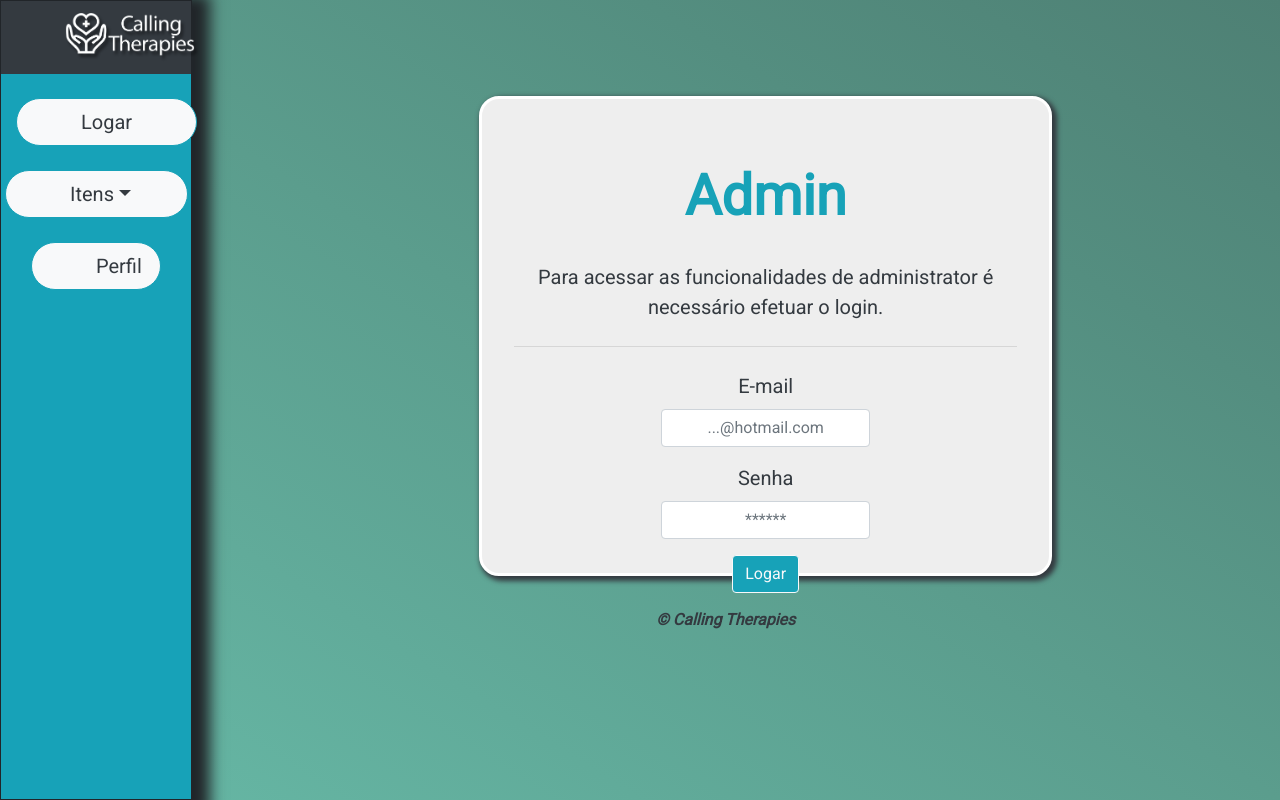
After one commit to terrotar/OPE, a Flask app: page /admin/ in a window 1280 px wide. The commit adds this page. Run offline with Flask 2, Linux system fonts and the light colour scheme; some libraries are stand-ins or nearby versions.

Commit message:
Criado homepage protótipo da rota admin; Inserido na pasta Documents script de queries usadas normalmente para o desenvolvimento

```diff
--- a/app/blueprints/admin/routes.py
+++ b/app/blueprints/admin/routes.py
@@ -16,15 +16,15 @@ import requests
 # Blueprint admin
 admin = Blueprint('admin', __name__,
                   url_prefix="/admin",
-                  template_folder="../../html_teste",
-                  static_folder="../../estaticos_teste")
+                  template_folder="../../templates",
+                  static_folder="../../estatic")
 
 
-# URL homepage/login of table Admin/funcionario
+# URL homepage admin
 @admin.route('/', methods=['GET', 'POST'])
 def index():
     if(request.method == 'GET'):
-        return render_template('index_admin.html')
+        return render_template('admin/admin.html')
     if(request.method == 'POST'):
         email = request.form['email']
         password = request.form['password']
--- /dev/null
+++ b/app/static/css/admin.css
@@ -0,0 +1,56 @@
+
+* {
+    margin-left: 0px !important;
+    margin-right: 0px !important;
+    font-family: 'Roboto', sans-serif !important;
+}
+
+html {
+    height: 100%;
+    font-size: 1rem;
+}
+
+body {
+    /*background-image: linear-gradient(to right top, #17a2b8, #009de1, #008fff, #8c6eff, #ec00d8) !important;*/
+    background-image: linear-gradient(to right top, #67baa7, #61ab9a, #5b9d8d, #548e80, #4e8074);
+    height: 100%;
+    margin: 0;
+    background-repeat: no-repeat;
+    background-attachment: fixed;
+}
+
+.jumbotron-admin {
+    background-color: #eee !important;
+    border: 3px solid #ffffff !important;
+    box-shadow: 3px 3px 5px 2px !important;
+    border-radius: 1.25rem !important;
+    margin-top: 6rem !important;
+    margin-left: 17rem !important;
+    width: 80% !important;
+    height: 30rem !important;
+}
+
+.wrapper {
+    width: 15%;
+    border: 1px solid;
+    box-shadow: 7px 5px 14px 11px !important;
+}
+
+.wrapper .btn-sidebar {
+    padding: 0.5rem 4rem;
+    border-radius: 2rem !important;
+}
+
+
+.dropdown-toggle {
+    width: 67% !important;
+}
+
+
+.btn-itens {
+    padding-right: 7.3rem !important;
+}
+
+.btn-perfil {
+    width: 72% !important;
+}
--- /dev/null
+++ b/app/templates/admin/admin.html
@@ -0,0 +1,52 @@
+{%  extends "admin/admin_base.html" %}
+
+{% block head %}
+    <title>Admin - Homepage</title>
+{% endblock %}
+
+{% block body %}
+
+    <!-- jumbotron box -->
+    <div class="container col-7">
+
+
+        <div class="jumbotron jumbotron-admin text-dark bt-5">
+            <h1 class="display-4 text-center text-info font-weight-bold">Admin</h1>
+            <br>
+            <p class="lead text-center">Para acessar as funcionalidades de administrator é necessário efetuar o login.</p>
+            <hr class="my-4">
+
+
+        <!-- Login Form -->
+        <div class="container d-flex align-items-center justify-content-center">
+
+            <form action="#" class="" method="GET">
+
+                <div class="form-group lead text-center">
+                <label for="email">E-mail</label>
+                <input type="email" class="form-control text-center" id="email" name="email" placeholder="...@hotmail.com">
+                </div>
+
+                <div class="form-group lead text-center">
+                <label for="password">Senha</label>
+                <input type="password" class="form-control text-center" id="password" name="password" placeholder="******">
+                </div>
+
+                <div class="container text-center">
+                    <button class="btn btn-md bg-info btn-outline-light txt-center" type="submit">Logar</button>
+                </div>
+
+            </form>
+
+
+          </div>
+          <!-- Login Form -->
+
+    </div>
+    <!-- jumbotron box -->
+
+    <div class="container ml-5 pl-5">
+        <p class="text-center mt-2 ml-5 pl-5"><i class="ml-5 pl-5 text-dark font-weight-bold copyright">&copy; Calling Therapies</i></p>
+    </div>
+
+{% endblock %}
--- /dev/null
+++ b/app/templates/admin/admin_base.html
@@ -0,0 +1,68 @@
+<!DOCTYPE html>
+<html lang="pt-br">
+<head>
+    <meta charset="UTF-8">
+    <meta http-equiv="X-UA-Compatible" content="IE=edge">
+    <meta name="viewport" content="width=device-width, initial-scale=1.0">
+    <!-- static/main.css -->
+    <link rel="stylesheet" href="../static/css/admin.css"/>
+    <!-- Bootstrap core CSS -->
+    <link rel="stylesheet" href="https://maxcdn.bootstrapcdn.com/bootstrap/4.0.0/css/bootstrap.min.css" integrity="sha384-Gn5384xqQ1aoWXA+058RXPxPg6fy4IWvTNh0E263XmFcJlSAwiGgFAW/dAiS6JXm" crossorigin="anonymous">
+    <!-- Google Font Roboto 400 -->
+    <link rel="preconnect" href="https://fonts.googleapis.com">
+    <link rel="preconnect" href="https://fonts.gstatic.com" crossorigin>
+    <link href="https://fonts.googleapis.com/css2?family=Roboto&display=swap" rel="stylesheet">
+    {% block head %} {% endblock %}
+</head>
+
+<body class="d-flex">
+
+    <div class="wrapper bg-info">
+        <!-- Sidebar -->
+        <nav id="sidebar">
+            <div class="sidebar-header py-1 px-3 bg-dark align-center text-white font-weight-bold">
+                <img src="../../static/img/Nav/logo.png" class="ml-5 my-2 mt-1" width="135" />
+            </div>
+
+            <ul class="list-unstyled components text-white">
+
+
+
+                <div class="container text-center mt-4">
+                    <a class="btn btn-lg btn-sidebar bg-light btn-outline-info txt-center text-dark" href='#'>Logar</a>
+                </div>
+
+
+                <li class="text-center mr-2">
+                    <a href="#" data-target="#pageSubmenu" data-toggle="collapse" aria-expanded="false" class="dropdown-toggle text-center ml-1 mt-4 btn btn-lg btn-sidebar bg-light btn-outline-info txt-center text-dark btn-itens">Itens</a>
+                    <ul class="collapse list-unstyled" id="pageSubmenu">
+                        <li>
+                            <a href="#" class="btn btn-sm btn-sidebar bg-dark btn-outline-info txt-center text-white mt-1">Terapias</a>
+                        </li>
+                        <li>
+                            <a href="#" class="btn btn-sm btn-sidebar bg-dark btn-outline-info txt-center text-white my-1">Produtos Naturais</a>
+                        </li>
+                    </ul>
+                </li>
+
+
+                <div class="container text-center mt-4">
+                    <a class=" btn btn-lg btn-sidebar bg-light btn-outline-info txt-center text-dark btn-perfil" href='#'>Perfil</a>
+                </div>
+
+            </ul>
+        </nav>
+
+    </div>
+
+
+    {% block body %} {% endblock %}
+
+
+    <script src="https://code.jquery.com/jquery-3.2.1.slim.min.js" integrity="sha384-KJ3o2DKtIkvYIK3UENzmM7KCkRr/rE9/Qpg6aAZGJwFDMVNA/GpGFF93hXpG5KkN" crossorigin="anonymous"></script>
+    <script src="https://cdnjs.cloudflare.com/ajax/libs/popper.js/1.12.9/umd/popper.min.js" integrity="sha384-ApNbgh9B+Y1QKtv3Rn7W3mgPxhU9K/ScQsAP7hUibX39j7fakFPskvXusvfa0b4Q" crossorigin="anonymous"></script>
+    <script src="https://maxcdn.bootstrapcdn.com/bootstrap/4.0.0/js/bootstrap.min.js" integrity="sha384-JZR6Spejh4U02d8jOt6vLEHfe/JQGiRRSQQxSfFWpi1MquVdAyjUar5+76PVCmYl" crossorigin="anonymous"></script>
+    <script src="https://code.jquery.com/jquery-3.2.1.slim.min.js" integrity="sha384-KJ3o2DKtIkvYIK3UENzmM7KCkRr/rE9/Qpg6aAZGJwFDMVNA/GpGFF93hXpG5KkN" crossorigin="anonymous"></script>
+
+</body>
+</html>
```
Also changed, not shown: Documents/script_queries.txt (added, +26 -0 lines), Documents/script_database.txt (renamed from Documents/txt_banco_TCC.txt), app/templates/login/login.html (line endings or trailing spaces).
